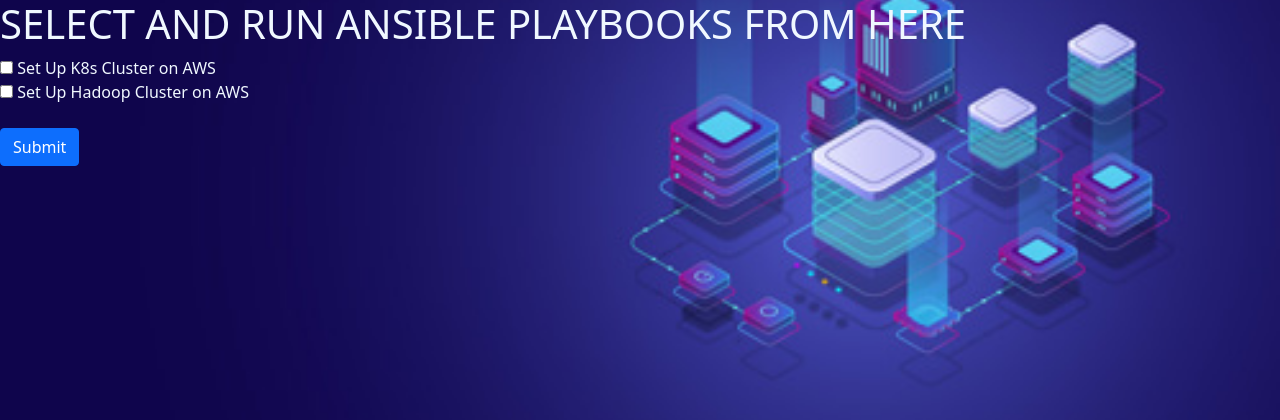
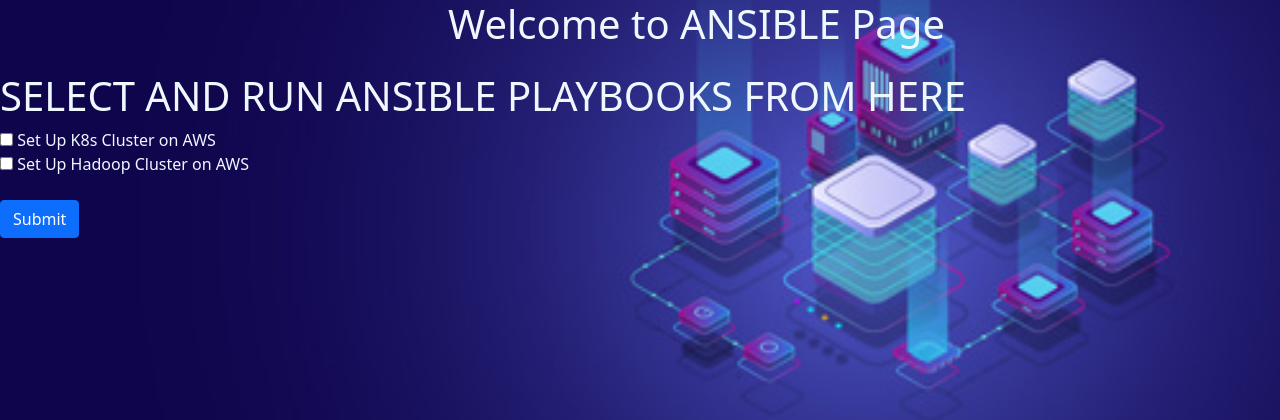
Before and after one commit to 1398abhisingh911/cgi-flask_web-app, a Flask app: page /ansible in a window 1280 px wide. Shown: the top 420 px of the page. Run offline with Flask 2, Linux system fonts and the light colour scheme.

Commit message:
Update ansible.html

```diff
--- a/templates/ansible.html
+++ b/templates/ansible.html
@@ -27,6 +27,10 @@
 </head>
 
 <body>
+    <h1 style="position: absolute;left: 35%;color: aliceblue;">Welcome to ANSIBLE Page</h1>
+    <br>
+    <br>
+    <br>
     <form action='http://192.168.43.170/cgi-bin/docker.py'>
         <div class="form-group" style="color: aliceblue;">
             <h1 style="color: aliceblue;">SELECT AND RUN ANSIBLE PLAYBOOKS FROM HERE</h1>
```
